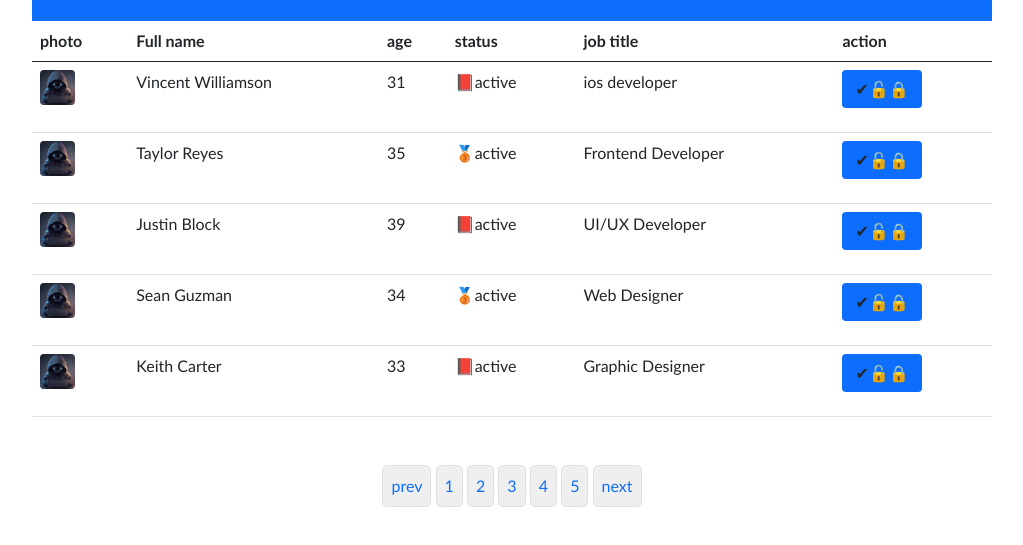
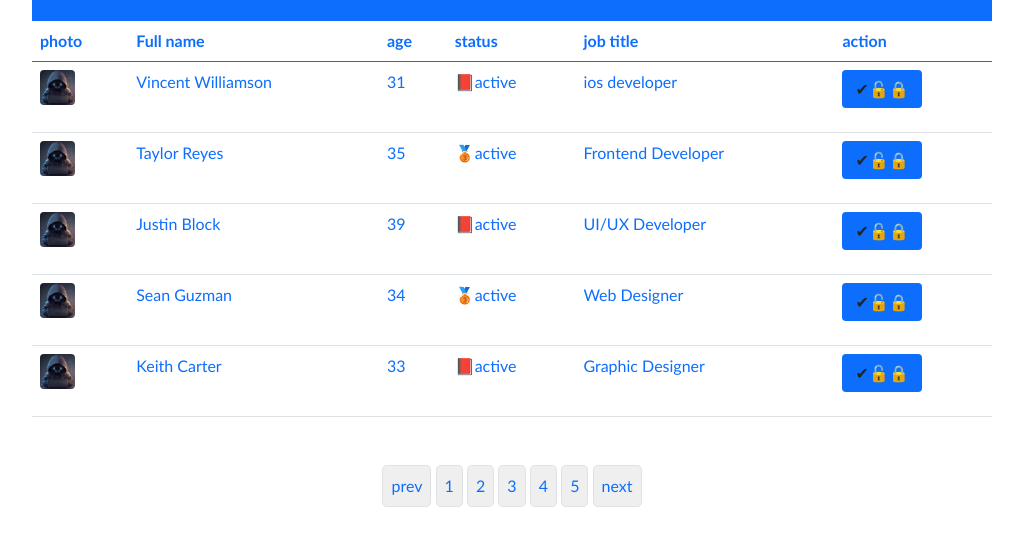
Before and after one commit to sunnatbek2010/my-git-project-32, a plain HTML site: page index.html in a window 1280 px wide. In both pictures the pointer is over the element 640 px from the left and 342 px from the top of the page. Shown: the part 123-668 px from the top of the page, without its empty margins (128-1151 px from the left). Drawn offline with nearby package versions, Linux system fonts and the light colour scheme.

Commit message:
Update index.html

```diff
--- a/index.html
+++ b/index.html
@@ -12,7 +12,7 @@
             background-color: #0d6efd;
             color:white;
         }
-        th:hover{
+        table:hover{
             color:#0d6efd;
         }
     </style>
```
